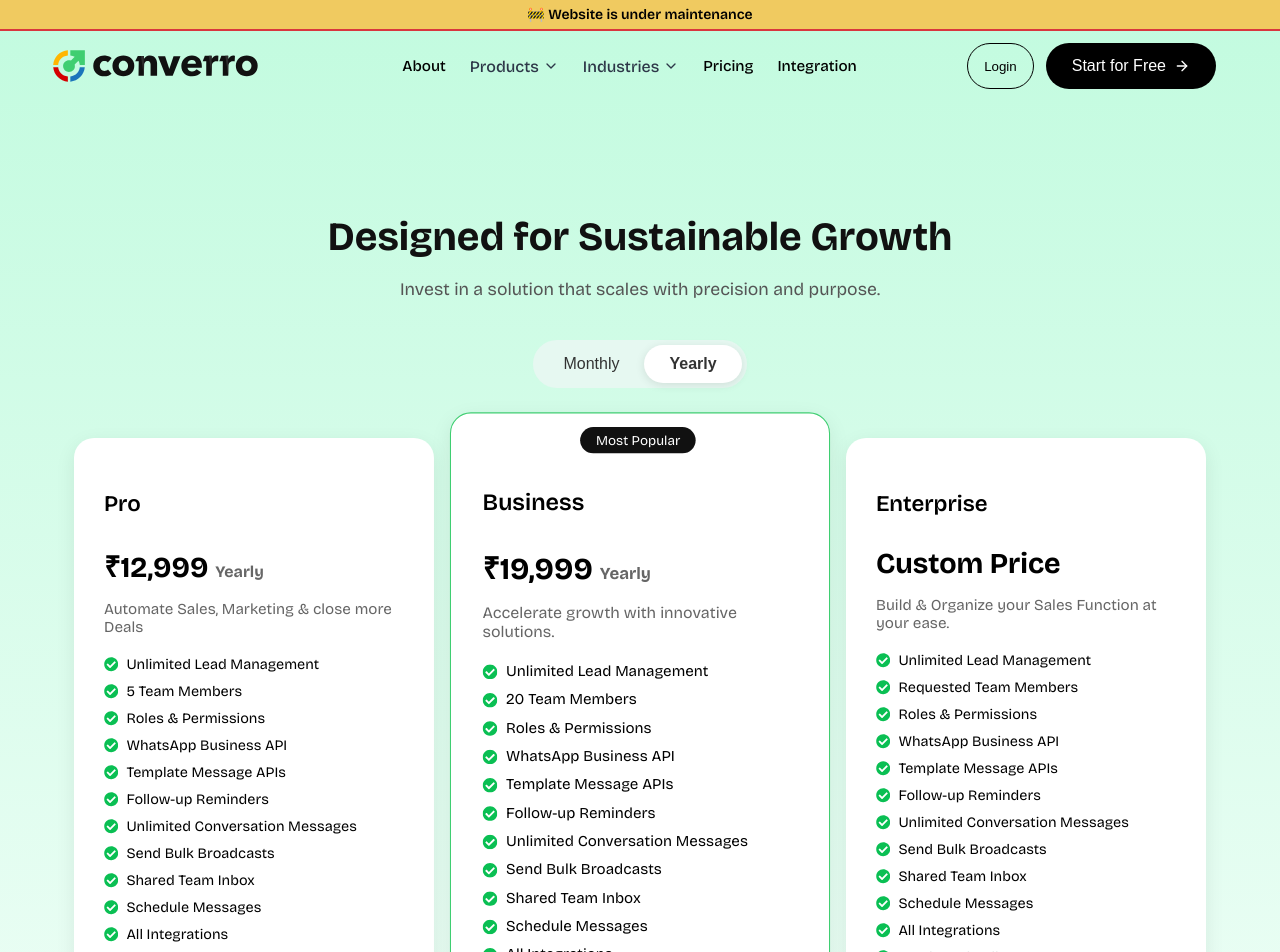
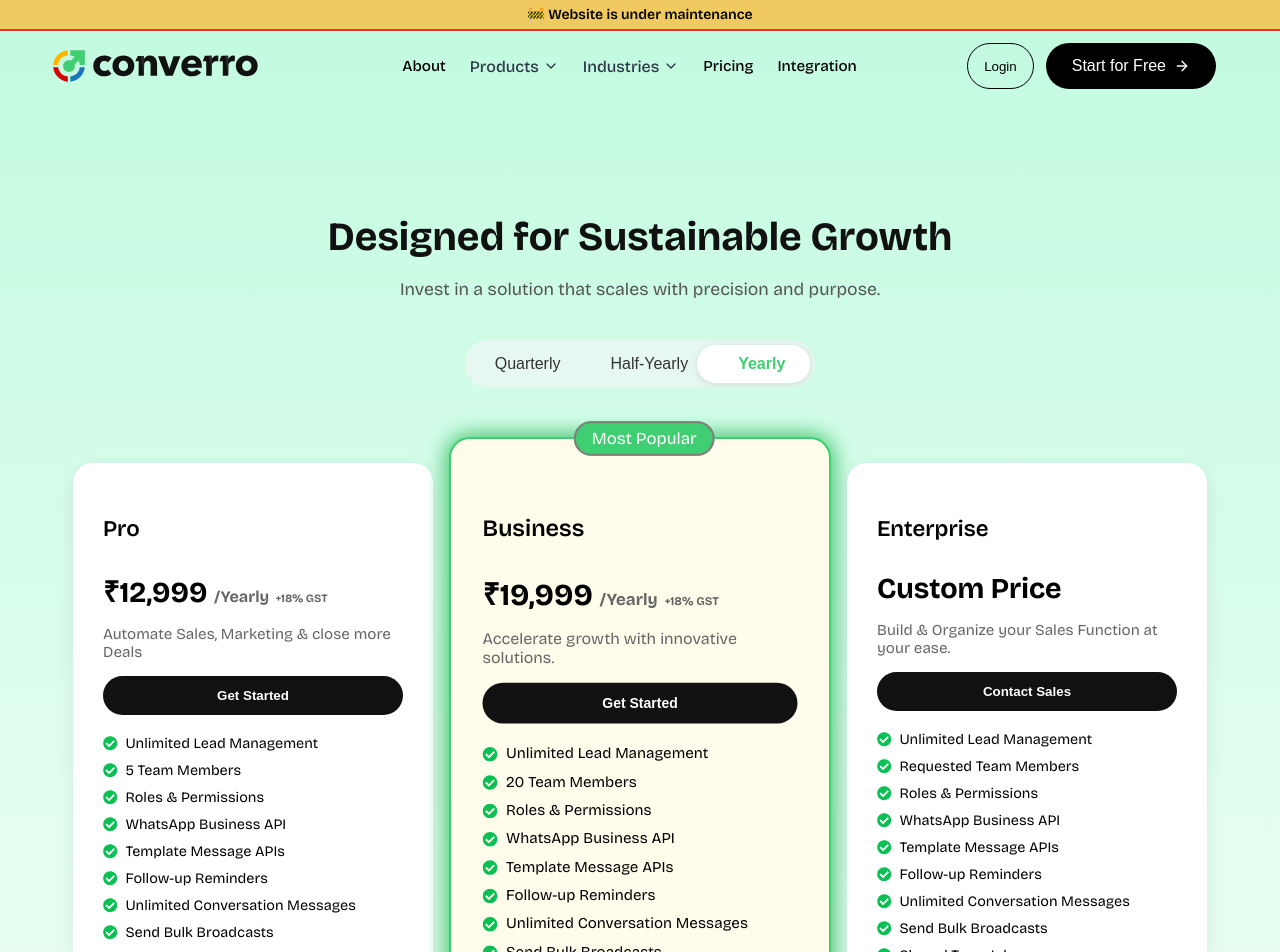
Before and after one commit to IsHa2507/converro, a React (Create React App) app: page /pricing in a window 1280 px wide. Shown: the top 952 px of the page. Built offline with nearby package versions, Linux system fonts and the light colour scheme.

Commit message:
pricing updated

```diff
--- a/src/components/Pricing.css
+++ b/src/components/Pricing.css
@@ -6,7 +6,9 @@
     0deg,
     rgba(255, 255, 255, 1) 0%,
     rgba(194, 251, 223, 1) 100%
+
   );
+  max-width: 100%;
 }
 
 .section-title {
@@ -28,6 +30,8 @@
   border-radius: 50px;
   padding: 5px;
   margin-bottom: 50px;
+  position: relative;
+  overflow: hidden;
 }
 
 .billing-toggle button {
@@ -38,17 +42,45 @@
   cursor: pointer;
   font-size: 1rem;
   color: #333;
-  transition: all 0.3s ease;
+  z-index: 2;
+  position: relative;
+  transition: color 0.3s ease;
 }
 
 .billing-toggle button.active {
+  font-weight: 600;
+  color: #3fce71;
+}
+
+/* Sliding background */
+.billing-toggle .slider {
+  position: absolute;
+  top: 5px;
+  left: 5px;
+  height: calc(100% - 10px);
+  width: calc((100% - 10px) / 3); /* 3 buttons */
   background: #fff;
-  box-shadow: 0 2px 10px rgba(0, 0, 0, 0.1);
-  font-weight: 600;
+  border-radius: 50px;
+  box-shadow: 0 2px 10px rgba(0,0,0,0.1);
+  transition: all 0.3s ease;
+  z-index: 1;
 }
+
+/* Positions for each option */
+.billing-toggle .slider.monthly {
+  transform: translateX(0);
+}
+.billing-toggle .slider.quarterly {
+  transform: translateX(100%);
+}
+.billing-toggle .slider.yearly {
+  transform: translateX(200%);
+}
+
 
 .pricing-cards {
   display: flex;
+  padding-top: 25px;
   gap: 25px;
   justify-content: center;
   flex-wrap: wrap;
@@ -70,30 +102,47 @@
 }
 
 .pricing-card.highlighted {
-  border-style: solid; /* make sure borders are visible */
-  border-color: #3fce71; /* choose your color */
-  border-width: 1px 1px 1px 1px;
+  background-color: rgb(255, 252, 235);
+  border: 2px solid #3fce71;
+  border-radius: 20px;
   transform: scale(1.05);
   transition: transform 0.3s ease;
+  animation: glowBorder 2s infinite alternate;
 }
+.pricing-card.highlighted:hover {
+  transform: scale(1.05) translateY(-8px);
+}
+
+/* Border Glow Animation */
+@keyframes glowBorder {
+  0% {
+    box-shadow: 0 0 8px #5ecf86, 0 0 12px #5ecf86;
+  }
+  100% {
+    box-shadow: 0 0 20px #5ecf86, 0 0 20px #5ecf86;
+  }
+}
+
 
 
 .badge {
   position: relative;
-  top: -15px;
-  left: 31%;
-
-  background: #111;
-  color: #fff;
-  font-size: 0.8rem;
+  top: -40px;
+  left: 29%;
+  background: #3fce71;
+  color: #ffffff;
+  font-size: 1rem;
+  margin-bottom: -20px;
   padding: 5px 15px;
   border-radius: 20px;
+  border: 2px solid grey;
 }
 
 .plan-name {
   font-size: 1.4rem;
   font-weight: 600;
   margin-bottom: 10px;
+
 }
 
 .price {
@@ -106,12 +155,16 @@
   font-size: 1rem;
   color: #666;
 }
-
+.txt{
+  font-size: 0.7rem;
+  color:#666;
+}
 .desc {
   font-size: 0.95rem;
   color: #666;
-  margin-bottom: 20px;
+  margin-bottom: 15px; /* reduced since button comes next */
 }
+
 
 .features {
   list-style: none;
@@ -148,9 +201,12 @@
   color: #fff;
   font-weight: 600;
   cursor: pointer;
-  transition: background 0.3s ease;
+
+  margin-bottom: 20px;
+  transition: all 0.3s ease;
 }
 
 .btn:hover {
-  background: #333;
+  background: #3fce71;
+  color: black;
 }
--- a/src/components/Pricing.js
+++ b/src/components/Pricing.js
@@ -10,7 +10,8 @@ const plans = [
   {
     name: "Pro",
     price: "₹12,999",
-    period: "Yearly",
+    period: "/Yearly",
+    text: "+18% GST",
     description: "Automate Sales, Marketing & close more Deals",
     includedFeatures: [
       "Unlimited Lead Management",
@@ -49,7 +50,8 @@ const plans = [
   {
     name: "Business",
     price: "₹19,999",
-    period: "Yearly",
+    period: "/Yearly",
+    text: "+18% GST",
     description: "Accelerate growth with innovative solutions.",
     includedFeatures: [
       "Unlimited Lead Management",
@@ -85,6 +87,7 @@ const plans = [
     name: "Enterprise",
     price: "Custom Price",
     period: "",
+
     description: "Build & Organize your Sales Function at your ease.",
     includedFeatures: [
       "Unlimited Lead Management",
@@ -138,7 +141,13 @@ const PricingSection = () => {
     className={billing === "monthly" ? "active" : ""}
     onClick={() => setBilling("monthly")}
   >
-            Monthly
+    Quarterly
+  </button>
+  <button
+    className={billing === "quarterly" ? "active" : ""}
+    onClick={() => setBilling("quarterly")}
+  >
+    Half-Yearly
   </button>
   <button
     className={billing === "yearly" ? "active" : ""}
@@ -146,7 +155,9 @@ const PricingSection = () => {
   >
     Yearly
   </button>
+  <span className={`slider ${billing}`}></span>
 </div>
+
 
         {/* Pricing Cards */}
         <div className="pricing-cards">
@@ -160,10 +171,16 @@ const PricingSection = () => {
       <span className="badge">Most Popular</span>
       <h3 className="plan-name">{plan.name}</h3>
       <p className="price">
-        {plan.price} <span className="period">{plan.period}</span>
+        {plan.price} <span className="period">{plan.period}</span> <span className="txt">{plan.text}</span>
       </p>
+
       <p className="desc">{plan.description}</p>
 
+
+      {/* ✅ Button placed right after description */}
+      <button className="btn">{plan.cta}</button>
+
+      {/* Features after button */}
       <ul className="features">
         {plan.includedFeatures.map((f, i) => (
           <li key={i} className="available">
@@ -176,17 +193,19 @@ const PricingSection = () => {
           </li>
         ))}
       </ul>
-
-      <button className="btn">{plan.cta}</button>
     </div>
   ) : (
     <>
       <h3 className="plan-name">{plan.name}</h3>
       <p className="price">
-        {plan.price} <span className="period">{plan.period}</span>
+        {plan.price} <span className="period">{plan.period}</span>  <span className="txt">{plan.text}</span>
       </p>
       <p className="desc">{plan.description}</p>
 
+      {/* ✅ Button placed right after description */}
+      <button className="btn">{plan.cta}</button>
+
+      {/* Features after button */}
       <ul className="features">
         {plan.includedFeatures.map((f, i) => (
           <li key={i} className="available">
@@ -199,11 +218,10 @@ const PricingSection = () => {
           </li>
         ))}
       </ul>
-
-      <button className="btn">{plan.cta}</button>
     </>
   )}
 </div>
+
 
           ))}
         </div>
```
Also changed, not shown: src/components/AddOns.css (added), src/components/AddOns.js (added). Lines whose indentation alone changed are shown as unchanged.
